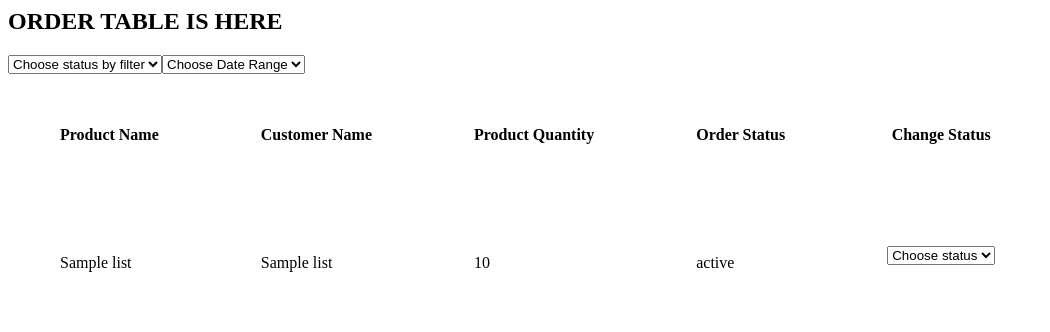
After one commit to ashutoshm17121999/mongo-Store, a PHP site: template src/app/views/order/listOrders.phtml in a window 1280 px wide. The commit adds this page. Shown: the top 332 px of the page, without its empty margins (0-1050 px from the left). Run offline with PHP 8.4, Linux system fonts and the light colour scheme; the template is opened without the code that fills it: most values are stand-ins (such as "Sample title", 1, 10 or a date in 2020).

Commit message:
mongodb-Product

```diff
--- a/src/app/views/index.phtml
+++ b/src/app/views/index.phtml
@@ -4,6 +4,7 @@
     <meta charset="UTF-8">
     <title>Phalcon Tutorial</title>
     <link rel="stylesheet" href="https://stackpath.bootstrapcdn.com/bootstrap/4.3.1/css/bootstrap.min.css">
+    <script src="https://ajax.googleapis.com/ajax/libs/jquery/3.6.0/jquery.min.js"></script>
 </head>
 <body>
 <div class="container">
--- a/src/app/views/index/index.phtml
+++ b/src/app/views/index/index.phtml
@@ -8,3 +8,8 @@ echo $this->tag->linkTo(
     'login',
     'Add Product!'
 );
+echo '<br>';
+echo $this->tag->linkTo(
+    'order',
+    'Place order!'
+);
--- /dev/null
+++ b/src/app/views/order/listOrders.phtml
@@ -0,0 +1,69 @@
+<style>
+    th,
+    td {
+        padding: 50px;
+    }
+</style>
+<h2> ORDER TABLE IS HERE</h2>
+<div>
+    <table class="table table-hover table-dark">
+
+        <tr>
+            <th>Product Name</th>
+            <th>Customer Name</th>
+            <th>Product Quantity</th>
+            <th>Order Status</th>
+            <th>Change Status</th>
+            <!-- <th>Select Date Range</th> -->
+        </tr>
+
+        <tbody>
+            <?php
+            $html = "";
+            foreach ($list as $k => $v) {
+                $html .= '<tr>
+                        <td>' . $v->product_name . '</td>
+                        <td>' . $v->customer_name . '</td>
+                        <td>' . $v->quantity . '</td>
+                        <td>' . $v->status . '</td>
+                        <td><form action="/order/listOrders" method="POST">
+                        <input type="hidden" name="id" value =' . $v->_id . '>
+                        <select name="status" onchange="this.form.submit()">
+                          <option value="choose">Choose status</option>
+                          <option value="paid">Paid</option>
+                          <option value="processing">Processing</option>
+                          <option value="dispatched">Dispatched</option>
+                          <option value="shipped">Shipped</option>
+                          <option value="refunded">Refunded</option>
+                        </select>
+                </form>
+                        </td>
+                        </tr>';
+            }
+            echo $html;
+            ?>
+            <form action="/order/listOrders" method="POST">
+                        <input type="hidden" name="id" value =' . $v->_id . '>
+                        <select name="status_filter" onchange="this.form.submit()">
+                          <option value="choose">Choose status by filter</option>
+                          <option value="paid">Paid</option>
+                          <option value="processing">Processing</option>
+                          <option value="dispatched">Dispatched</option>
+                          <option value="shipped">Shipped</option>
+                          <option value="refunded">Refunded</option>
+                        </select>
+                </form>
+                <form action="/order/listOrders" method="POST">
+                        <input type="hidden" name="id" value =' . $v->_id . '>
+                        <select name="date_filter" onchange="this.form.submit()">
+                          <option value="choose">Choose Date Range</option>
+                          <option value="today">Today</option>
+                          <option value="thisweek">This week</option>
+                          <option value="thismonth">This Month</option>
+                          <!-- <option value="shipped">Shipped</option>
+                          <option value="refunded">Refunded</option> -->
+                        </select>
+                </form>
+        </tbody>
+    </table>
+</div>
--- a/src/public/index.php
+++ b/src/public/index.php
@@ -135,7 +135,7 @@ $container->set(
         $mongo = new \MongoDB\Client("mongodb://mongo", array("username"=>'root', "password"=>"password123"));
         // mongo "mongodb+srv://sandbox.g819z.mongodb.net/myFirstDatabase" --username root
 
-        return $mongo->store->products;
+        return $mongo->store;
     },
     true
 );
```
Also changed, not shown: src/app/controllers/LoginController.php (+10 -6 lines), src/app/controllers/OrderController.php (added, +90 -0 lines), src/app/views/login/listProducts.phtml (+4 -4 lines), src/app/views/order/index.phtml (added, +39 -0 lines).
